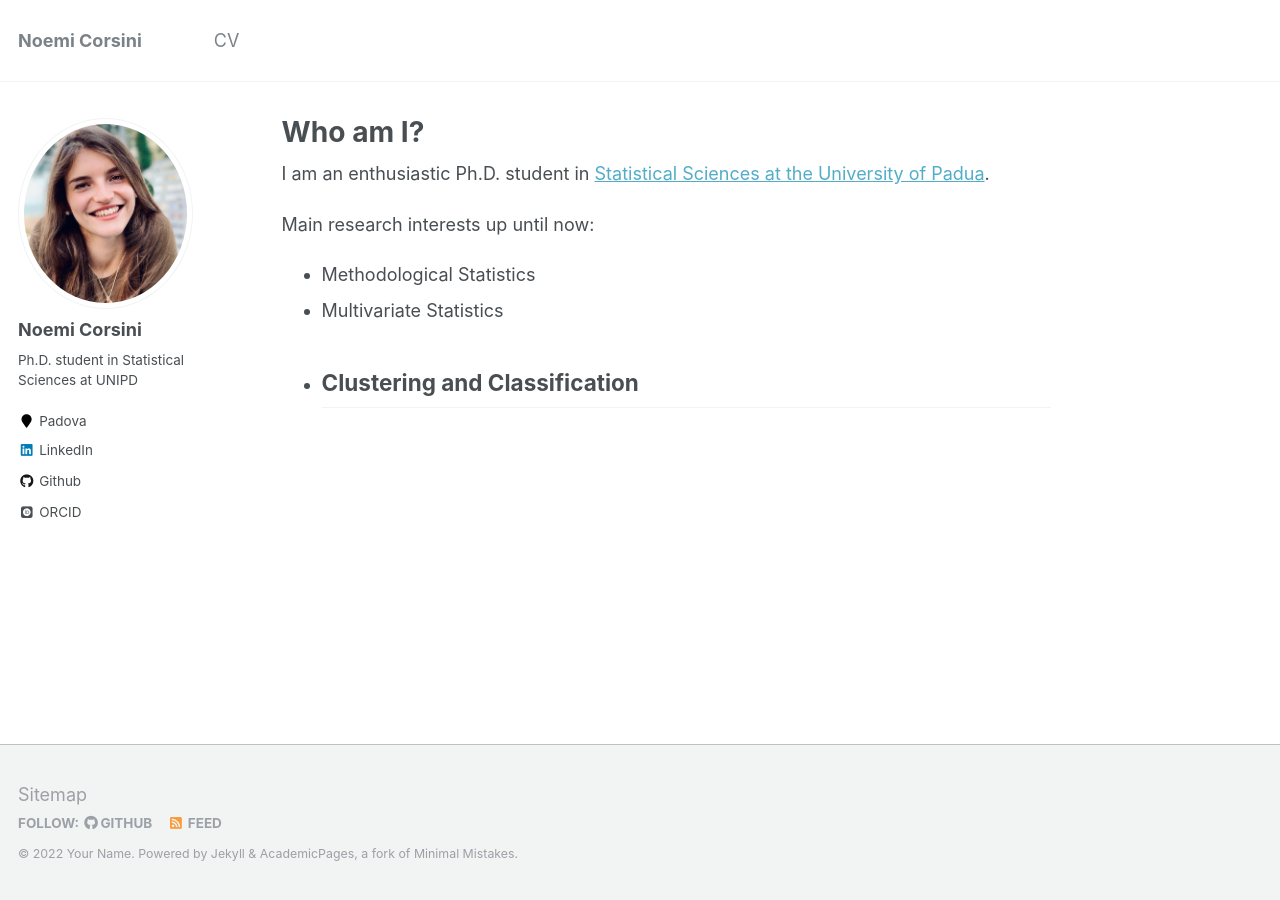
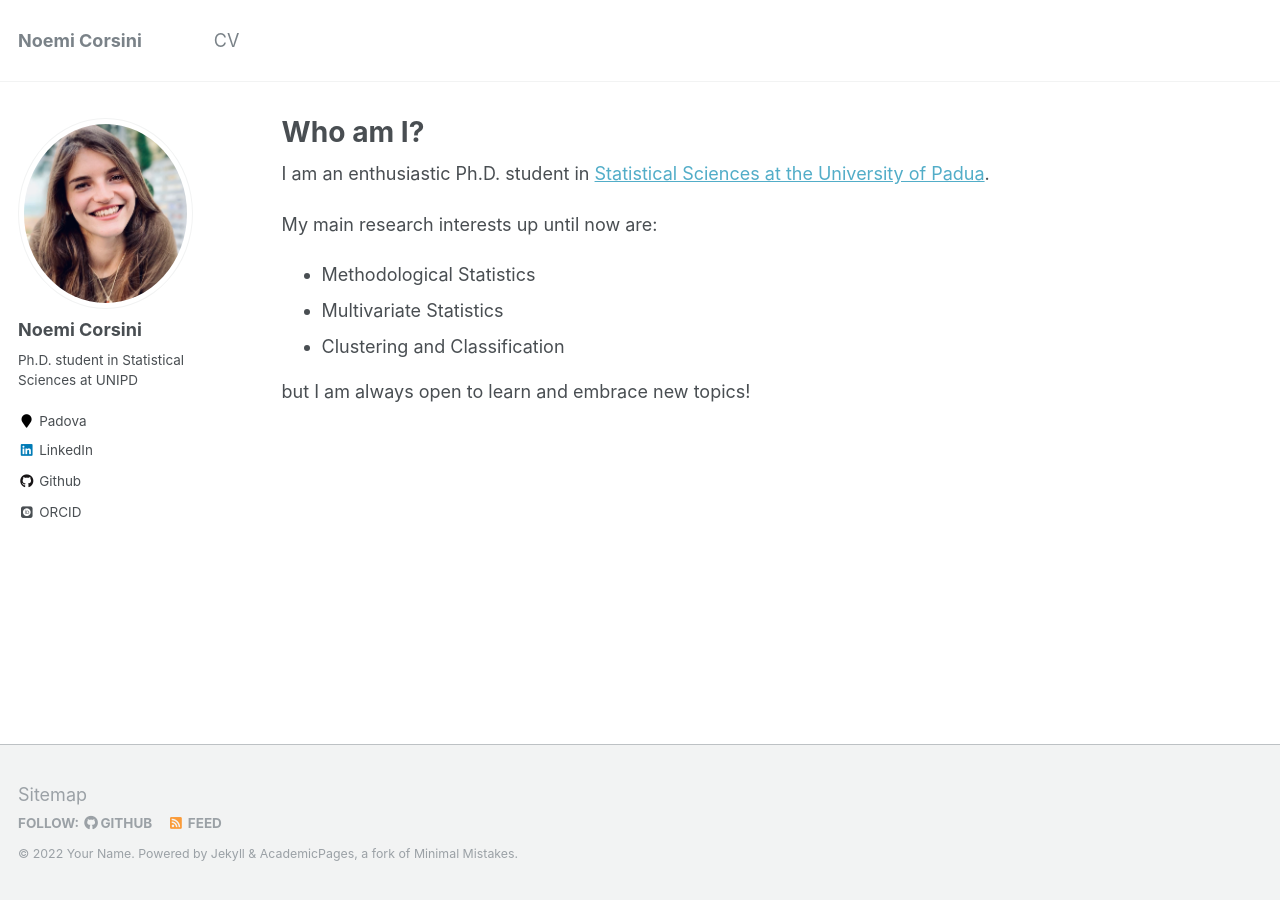
Before and after one commit to NoeCors/NoeCors.github.io, a Jekyll site: the page built from _pages/about.md, in a window 1280 px wide. Built offline with Jekyll 4.4.1, drawn with Linux system fonts in a browser that asks for light colours; some web fonts are replaced.

Commit message:
Update about.md

```diff
--- a/_pages/about.md
+++ b/_pages/about.md
@@ -11,9 +11,10 @@ redirect_from:
 I am an enthusiastic Ph.D. student in [Statistical Sciences at the University of Padua](https://www.stat.unipd.it/ricerca/dottorato-di-ricerca).
 
 
-Main research interests up until now:
+My main research interests up until now are:
 
 * Methodological Statistics
 * Multivariate Statistics
 * Clustering and Classification
----
+
+but I am always open to learn and embrace new topics!
```
